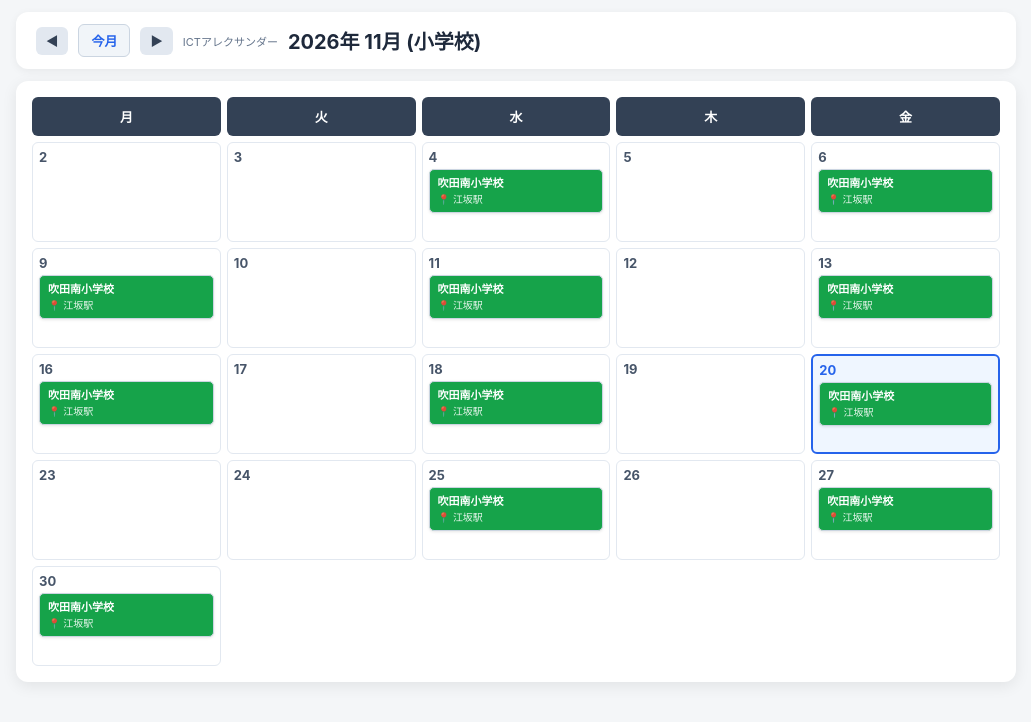
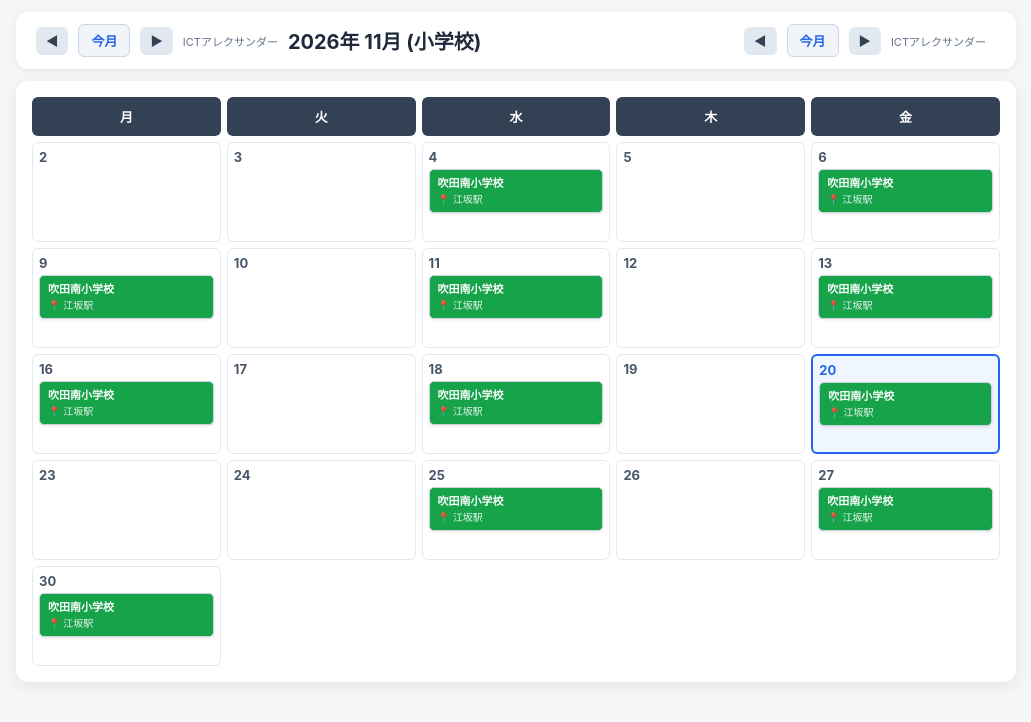
Before and after one commit to dariuszt007/ictcalendar, a plain HTML site: page elem.html in a window 1280 px wide. Shown: the whole page, without its empty margins (124-1155 px from the left). Drawn offline with Linux system fonts and the light colour scheme.

Commit message:
Add month navigation buttons to calendar
Added navigation buttons for month control in the calendar.

```diff
--- a/elem.html
+++ b/elem.html
@@ -115,6 +115,19 @@
         <small class="month-help">ICTアレクサンダー</small>
         <div class="calendar-header-title" id="calendarTitle"></div>
     </div>
+    <div class="calendar-nav-area">
+    <div class="month-controls">
+        <div class="month-control-buttons">
+            <button class="btn-nav" onclick="changeMonth(-1)">◀</button>
+            <button class="btn-today-nav" onclick="goToday()">今月</button>
+            <button class="btn-nav" onclick="changeMonth(1)">▶</button>
+        </div>
+
+        <small class="month-help">ICTアレクサンダー</small>
+    </div>
+
+    <div class="calendar-header-title" id="calendarTitle"></div>
+</div>
 
     <!--<div class="nav-links">
         <a href="index.html">全体表示</a>
```
